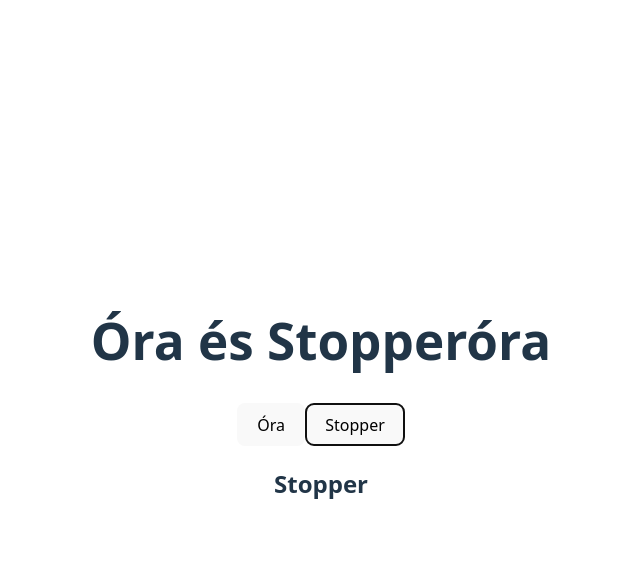
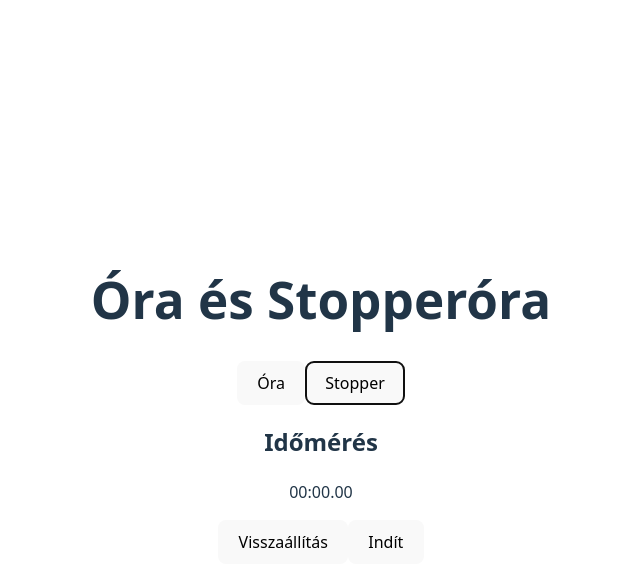
Before and after one commit to szbgreg/react, a React (Vite) app: page / in a window 1280 px wide. Both pictures are taken after a click on the button "Stopper". Shown: the top 586 px of the page, without its empty margins (319-959 px from the left). Built offline with nearby package versions, Linux system fonts and the light colour scheme.

Commit message:
add: Stopper komponens

```diff
--- a/src/ClockApp/components/ClockApp.jsx
+++ b/src/ClockApp/components/ClockApp.jsx
@@ -1,5 +1,6 @@
 import React, { useState } from "react";
 import DigitalClock from "./DigitalClock";
+import Stopper from "./Stopper";
 
 function ClockApp() {
   const [mode, setMode] = useState("clock");
@@ -12,7 +13,7 @@ function ClockApp() {
         <button onClick={() => setMode("clock")}>Óra</button>
         <button onClick={() => setMode("stopper")}>Stopper</button>
         {mode === "clock" && <DigitalClock />}
-        {mode === "stopper" && <h2>Stopper</h2>}
+        {mode === "stopper" && <Stopper />}
       </div>
     </div>
   );
--- /dev/null
+++ b/src/ClockApp/components/Stopper.jsx
@@ -0,0 +1,58 @@
+import React, { useState, useEffect } from "react";
+
+function Stopper() {
+  const [time, setTime] = useState(0);
+  const [isRunning, setIsRunning] = useState(false);
+
+  // Az idő frissítése, de csak akkor ha fut a mérés
+  useEffect(() => {
+    let interval = null;
+
+    if (isRunning) {
+      interval = setInterval(() => {
+        setTime((prevTime) => prevTime + 10);
+      }, 10);
+    } else {
+      clearInterval(interval);
+    }
+
+    return () => clearInterval(interval);
+  }, [isRunning]);
+
+  // Az idő megállítása és újraindítása
+  const handleStartStop = () => {
+    setIsRunning((prevRunning) => !prevRunning);
+  };
+
+  // Az idő nullázása
+  const handleReset = () => {
+    setTime(0);
+    setIsRunning(false);
+  };
+
+  const minutes = Math.floor(time / 60000);
+  const seconds = Math.floor((time % 60000) / 1000);
+  const mseconds = Math.floor((time % 1000) / 10);
+
+  const formattedMinutes = String(minutes).padStart(2, "0");
+  const formattedSeconds = String(seconds).padStart(2, "0");
+  const formattedMseconds = String(mseconds).padStart(2, "0");
+
+  return (
+    <>
+      <h2>Időmérés</h2>
+
+      <p>
+        <span>{formattedMinutes}</span>:
+        <span>{formattedSeconds}</span>.
+        <span>{formattedMseconds}</span>
+      </p>
+      <button onClick={handleReset}>Visszaállítás</button>
+      <button onClick={handleStartStop}>
+        {isRunning ? "Megállít" : "Indít"}
+      </button>
+    </>
+  );
+}
+
+export default Stopper;
```
